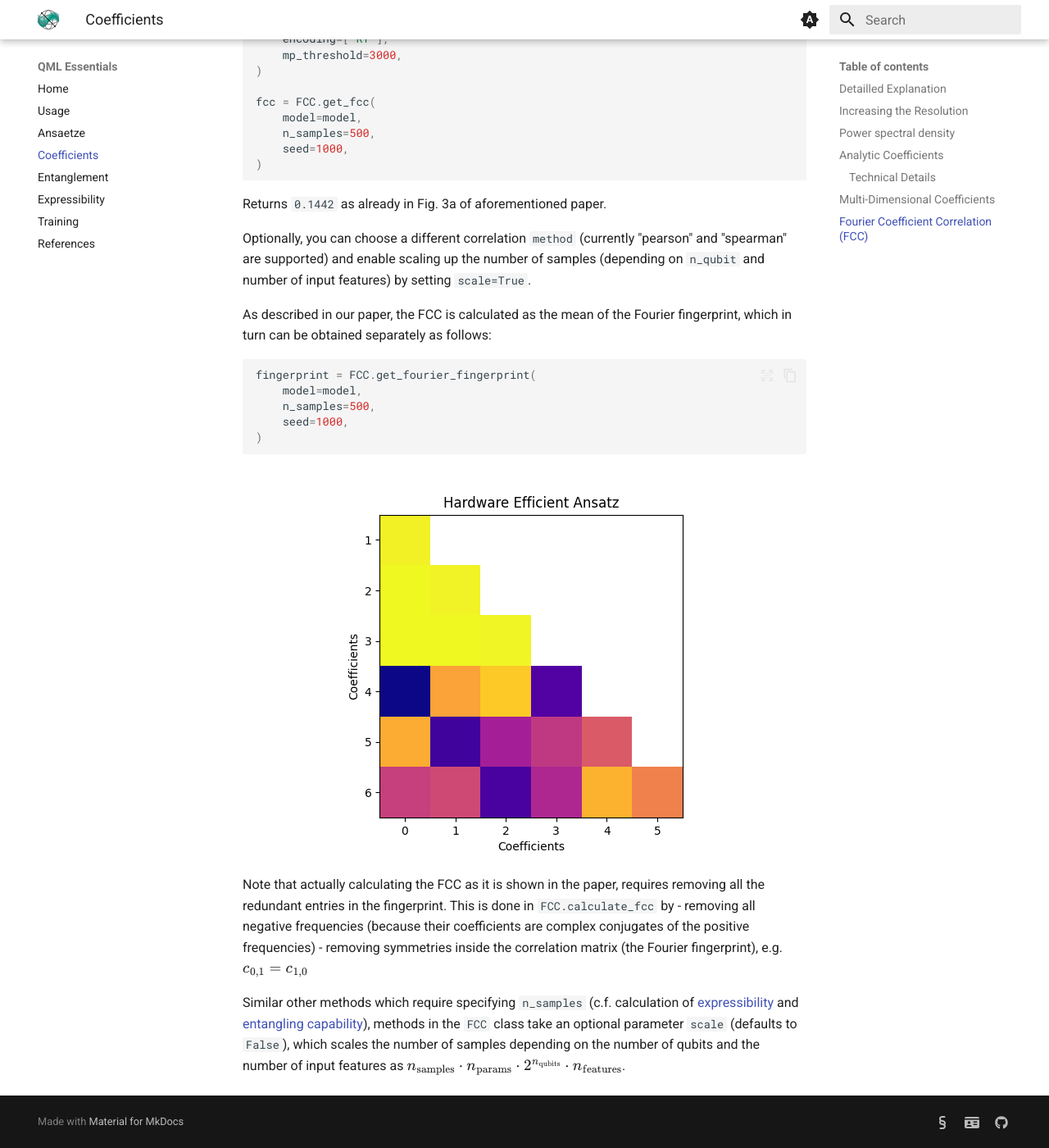
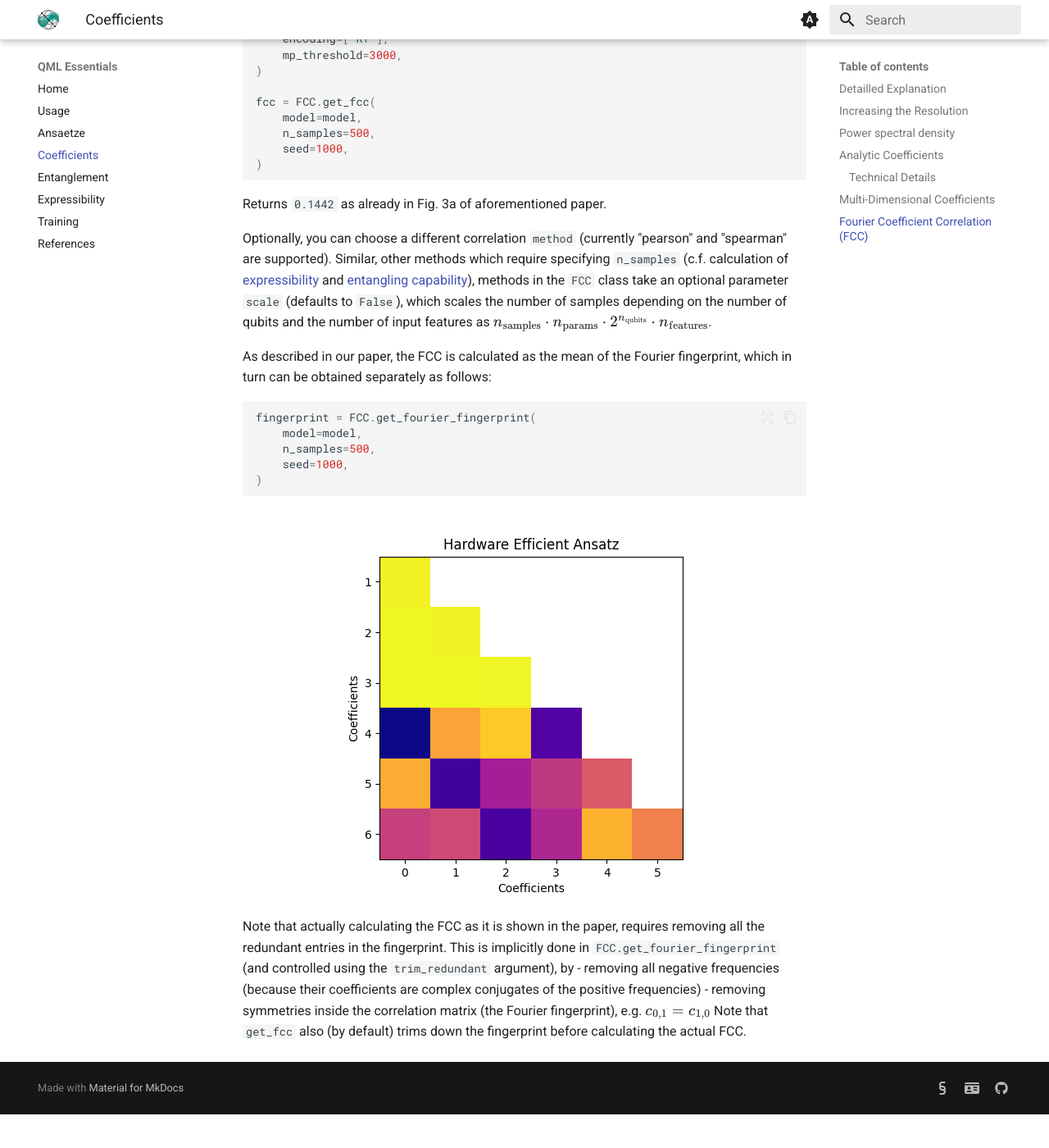
Before and after one commit to cirKITers/qml-essentials, an MkDocs documentation site: the page built from docs/coefficients.md, in a window 1280 px wide and 1400 px high, scrolled down 7371 px. Shown: the whole window at 82% size. Built offline with MkDocs 1.6.1 and Material for MkDocs 9.7.7, drawn with Linux system fonts in a browser that asks for light colours; emoji names are drawn with the system emoji font; after the commit the page ends 8730 px from its top, so only the background shows below that; some of the changed text lies outside the part shown.

Commit message:
documentation update
Signed-off-by: Melvin Strobl <lc3267@kit.edu>

````diff
--- a/docs/coefficients.md
+++ b/docs/coefficients.md
@@ -209,7 +209,8 @@ fcc = FCC.get_fcc(
 ```
 Returns `0.1442` as already in Fig. 3a of aforementioned paper.
 
-Optionally, you can choose a different correlation `method` (currently "pearson" and "spearman" are supported) and enable scaling up the number of samples (depending on `n_qubit` and number of input features) by setting `scale=True`.
+Optionally, you can choose a different correlation `method` (currently "pearson" and "spearman" are supported).
+Similar, other methods which require specifying `n_samples` (c.f. calculation of [expressibility](expressibility.md) and [entangling capability](entangling.md)), methods in the `FCC` class take an optional parameter `scale` (defaults to `False`), which scales the number of samples depending on the number of qubits and the number of input features as $n_\text{samples} \cdot n_\text{params} \cdot 2^{n_\text{qubits}} \cdot n_\text{features}$.
 
 As described in our paper, the FCC is calculated as the mean of the Fourier fingerprint, which in turn can be obtained separately as follows:
 
@@ -225,8 +226,7 @@ fingerprint = FCC.get_fourier_fingerprint(
 ![Fourier Fingerprint of Hardware Efficient Ansatz](figures/fourier_fingerprint_dark.png#center#only-dark)
 
 Note that actually calculating the FCC as it is shown in the paper, requires removing all the redundant entries in the fingerprint.
-This is done in `FCC.calculate_fcc` by
+This is implicitly done in `FCC.get_fourier_fingerprint` (and controlled using the `trim_redundant` argument), by
 - removing all negative frequencies (because their coefficients are complex conjugates of the positive frequencies)
 - removing symmetries inside the correlation matrix (the Fourier fingerprint), e.g. $c_{0,1} = c_{1,0}$
-
-Similar other methods which require specifying `n_samples` (c.f. calculation of [expressibility](expressibility.md) and [entangling capability](entangling.md)), methods in the `FCC` class take an optional parameter `scale` (defaults to `False`), which scales the number of samples depending on the number of qubits and the number of input features as $n_\text{samples} \cdot n_\text{params} \cdot 2^{n_\text{qubits}} \cdot n_\text{features}$.
+Note that `get_fcc` also (by default) trims down the fingerprint before calculating the actual FCC.
````
